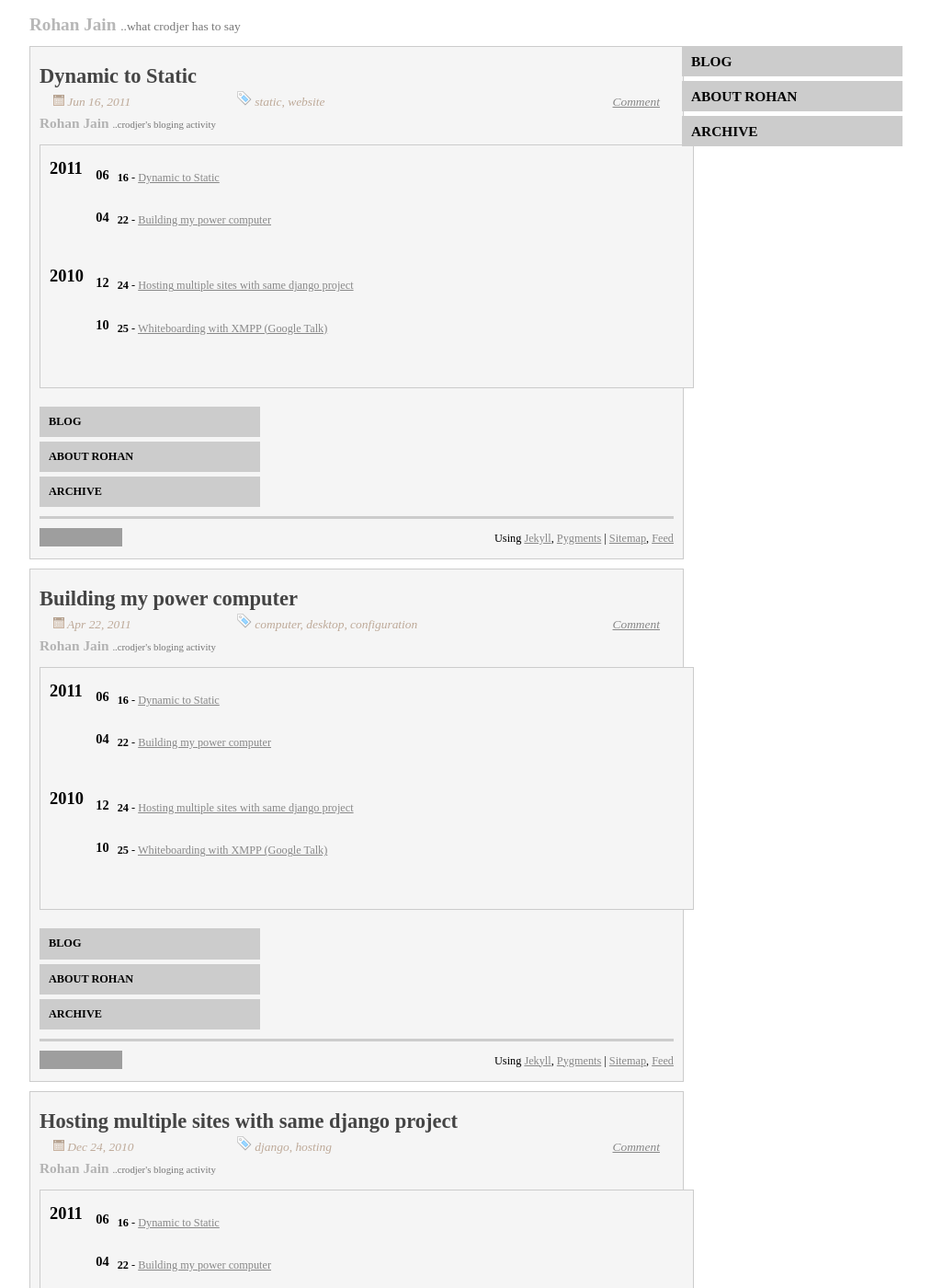
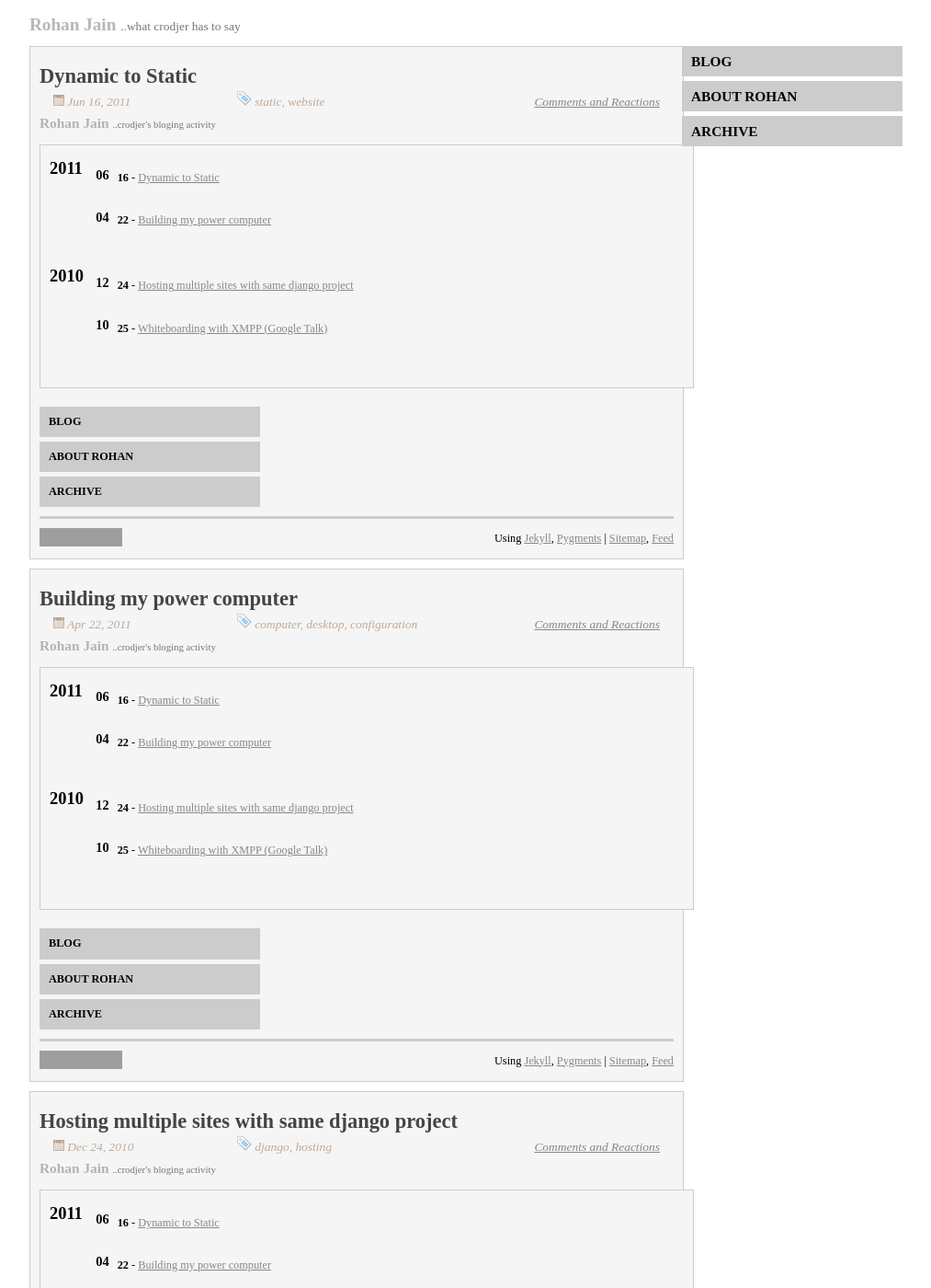
Before and after one commit to crodjer/rohanjain.in, a Jekyll site: the page built from index.html, in a window 1280 px wide and 1400 px high. Shown: the whole window at 92% size, without its empty margins (133-1146 px from the left). Built offline with Jekyll 4.4.1, drawn with Linux system fonts in a browser that asks for light colours; Markdown is read by kramdown in place of the engine named in the settings; the list of posts is cut into pages by our own code; comment, search, counter and statistics services are not loaded; some of the changed text lies outside the part shown; grey boxes are pictures that could not be loaded.

Commit message:
Fix comments count

```diff
--- a/_includes/post.html
+++ b/_includes/post.html
@@ -14,7 +14,7 @@
             {% endunless %}
         </div>
 
-        <a href="{{ site.baseurl }}{{ post.id }}.html#disqus_thread" data-disqus-identifier="{{ post.name }}">Comment</a>
+        <a href="{{ site.baseurl }}{{ post.id }}.html#disqus_thread" data-disqus-identifier="{{ post.slug }}">Comments and Reactions</a>
     </div>
     <div class='post-text'>
         {% if content %}
```
